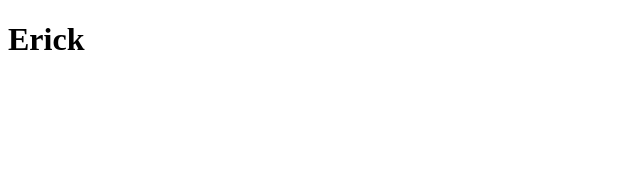
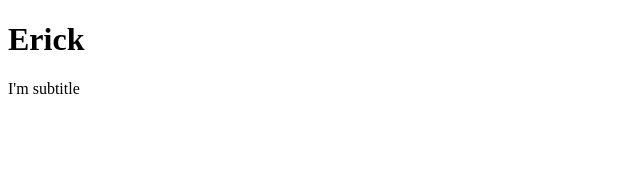
Before and after one commit to erickestradapj/react-counter-app, a React (Vite) app: page / in a window 1280 px wide. Shown: the top 170 px of the page, without its empty margins (0-640 px from the left). Built offline with nearby package versions, Linux system fonts and the light colour scheme.

Commit message:
feat: return elements in the Fragment component

```diff
--- a/src/FirstApp.jsx
+++ b/src/FirstApp.jsx
@@ -1,3 +1,8 @@
 export const FirstApp = () => {
-   return <h1>Erick</h1>;
+   return (
+      <>
+         <h1>Erick</h1>
+         <p>I'm subtitle</p>
+      </>
+   );
 };
```
